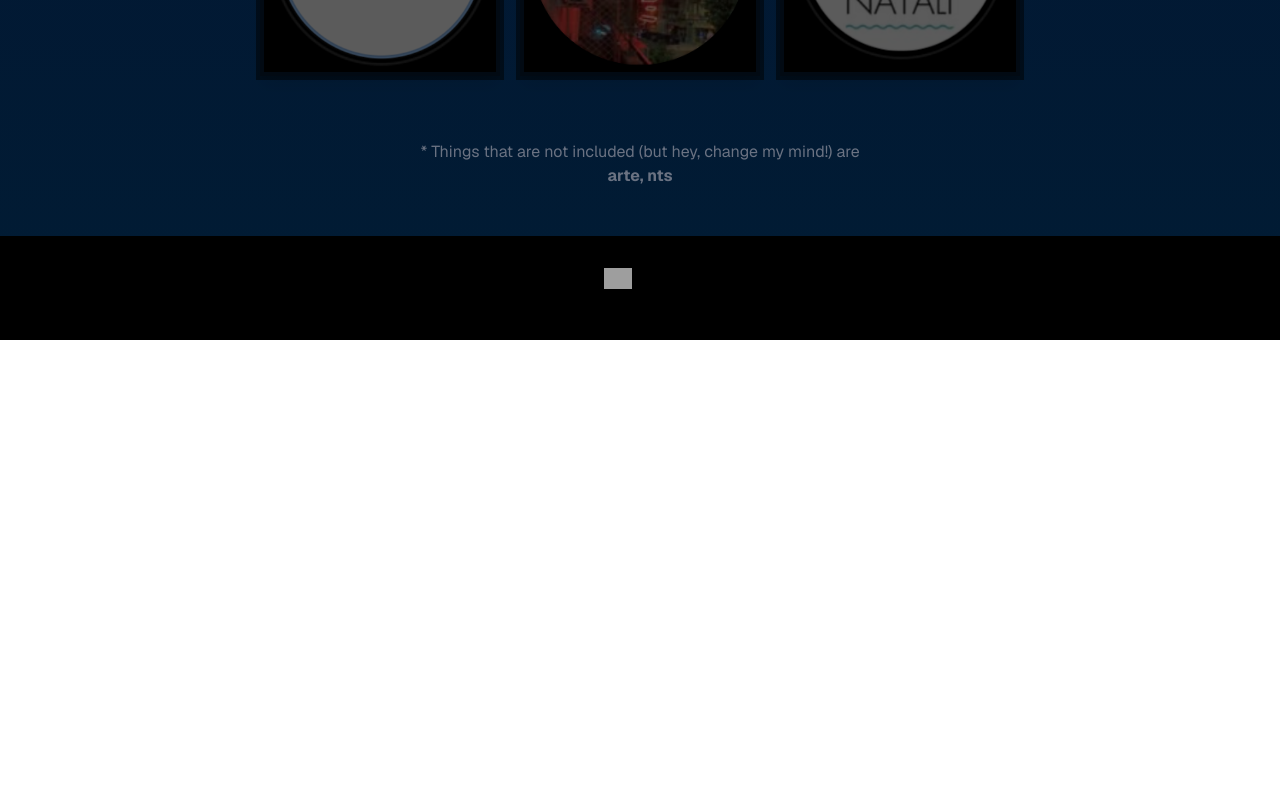
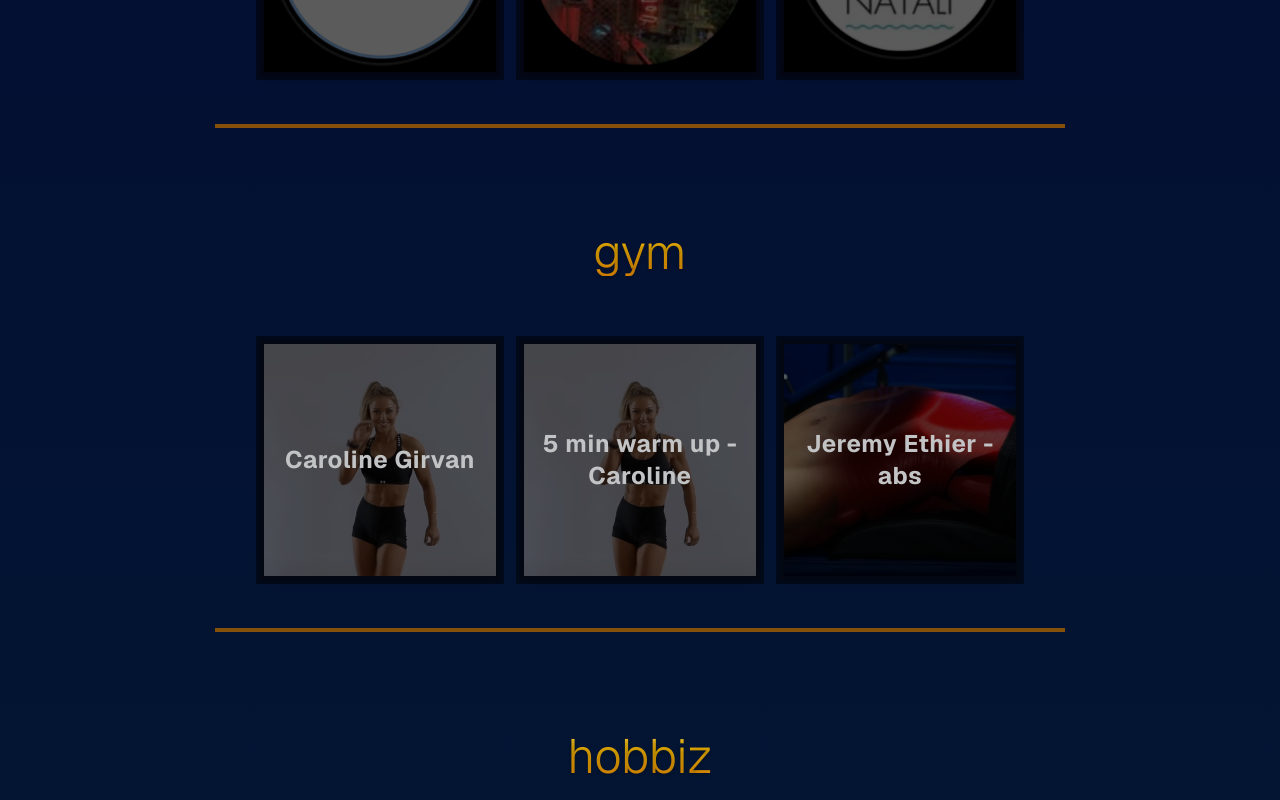
Before and after one commit to patrinoua/my-art-resources, a Next.js app: page / in a window 1280 px wide. Shown: the part 7060-7860 px from the top of the page. Before the commit the page ends 7400 px from the top, so only its background shows below. Built offline with nearby package versions, Linux system fonts and the light colour scheme; grey boxes are pictures that could not be loaded.

Commit message:
more data + 3d model

```diff
--- a/app/data/data.ts
+++ b/app/data/data.ts
@@ -237,7 +237,7 @@
   },
   {
     name: 'Giapi',
-    link: 'https://www.instagram.com/giapi_bar /',
+    link: 'https://www.instagram.com/giapi_bar/',
     image: 'giapi.png',
     dateAdded: '21/07/2025',
   },
@@ -482,7 +482,7 @@
   },
   {
     name: 'Kings of Mountains',
-    link: 'https://web.facebook.com/kingsofmountains.gr/events',
+    link: 'https://www.kingsofmountains.com/events/',
     image: 'kingsofmountains.png',
     dateAdded: '22/07/2025',
   },
@@ -520,3 +520,23 @@
     dateAdded: '17/07/2025',
   },
 ]
+export const workoutArray: Item[] = [
+  {
+    name: 'Caroline Girvan',
+    link: 'https://www.youtube.com/c/CarolineGirvan',
+    image: 'caroline.png',
+    dateAdded: '10/08/2025',
+  },
+  {
+    name: '5 min warm up - Caroline',
+    link: 'https://www.youtube.com/watch?v=c0VxUFHdYzs',
+    image: 'caroline.png',
+    dateAdded: '10/08/2025',
+  },
+  {
+    name: 'Jeremy Ethier - abs',
+    link: 'https://youtu.be/Y0nXmTZ1Ibs?t=222',
+    image: 'abs.png',
+    dateAdded: '10/08/2025',
+  },
+]
--- /dev/null
+++ b/app/model3d/page.tsx
@@ -0,0 +1,52 @@
+export default function Model3d() {
+  return (
+    <div className="m-0 h-screen w-screen overflow-hidden bg-transparent p-0">
+      <iframe
+        title="Custom Iphone 17 3D Model"
+        frameBorder="0"
+        allowFullScreen
+        mozallowfullscreen="true"
+        webkitallowfullscreen="true"
+        className="h-full w-full border-0"
+        allow="autoplay; fullscreen; xr-spatial-tracking"
+        src="https://sketchfab.com/models/a74e68fb04d14db19a08abddfff8ac85/embed?autospin=1&ui_theme=dark"
+      />
+
+      <p
+        style={{
+          fontSize: '13px',
+          fontWeight: 'normal',
+          margin: '5px',
+          color: '#4A4A4A',
+        }}
+      >
+        <a
+          href="https://sketchfab.com/3d-models/custom-iphone-17-3d-model-a74e68fb04d14db19a08abddfff8ac85"
+          target="_blank"
+          rel="nofollow"
+          style={{ fontWeight: 'bold', color: '#1CAAD9' }}
+        >
+          Custom Iphone 17 3D Model
+        </a>{' '}
+        by{' '}
+        <a
+          href="https://sketchfab.com/SibirajK"
+          target="_blank"
+          rel="nofollow"
+          style={{ fontWeight: 'bold', color: '#1CAAD9' }}
+        >
+          Sibiraj Karthikeyan
+        </a>{' '}
+        on{' '}
+        <a
+          href="https://sketchfab.com"
+          target="_blank"
+          rel="nofollow"
+          style={{ fontWeight: 'bold', color: '#1CAAD9' }}
+        >
+          Sketchfab
+        </a>
+      </p>
+    </div>
+  )
+}
--- a/app/page.tsx
+++ b/app/page.tsx
@@ -10,6 +10,7 @@
   ekpompesArray,
   followingArray,
   hobbiesArray,
+  workoutArray,
 } from './data/data'
 import { Montserrat } from 'next/font/google'
 
@@ -172,6 +173,10 @@
   name: 'hobbiz',
   array: hobbiesArray,
 }
+const gym = {
+  name: 'gym',
+  array: workoutArray,
+}
 
 const sectionsArray = [
   youtubeChannels,
@@ -182,5 +187,6 @@
   // artists,
   // following,
   therina,
-  // hobbies,
+  gym,
+  hobbies,
 ]
```
Also changed, not shown: public/abs.png (added), public/caroline.png (added).
